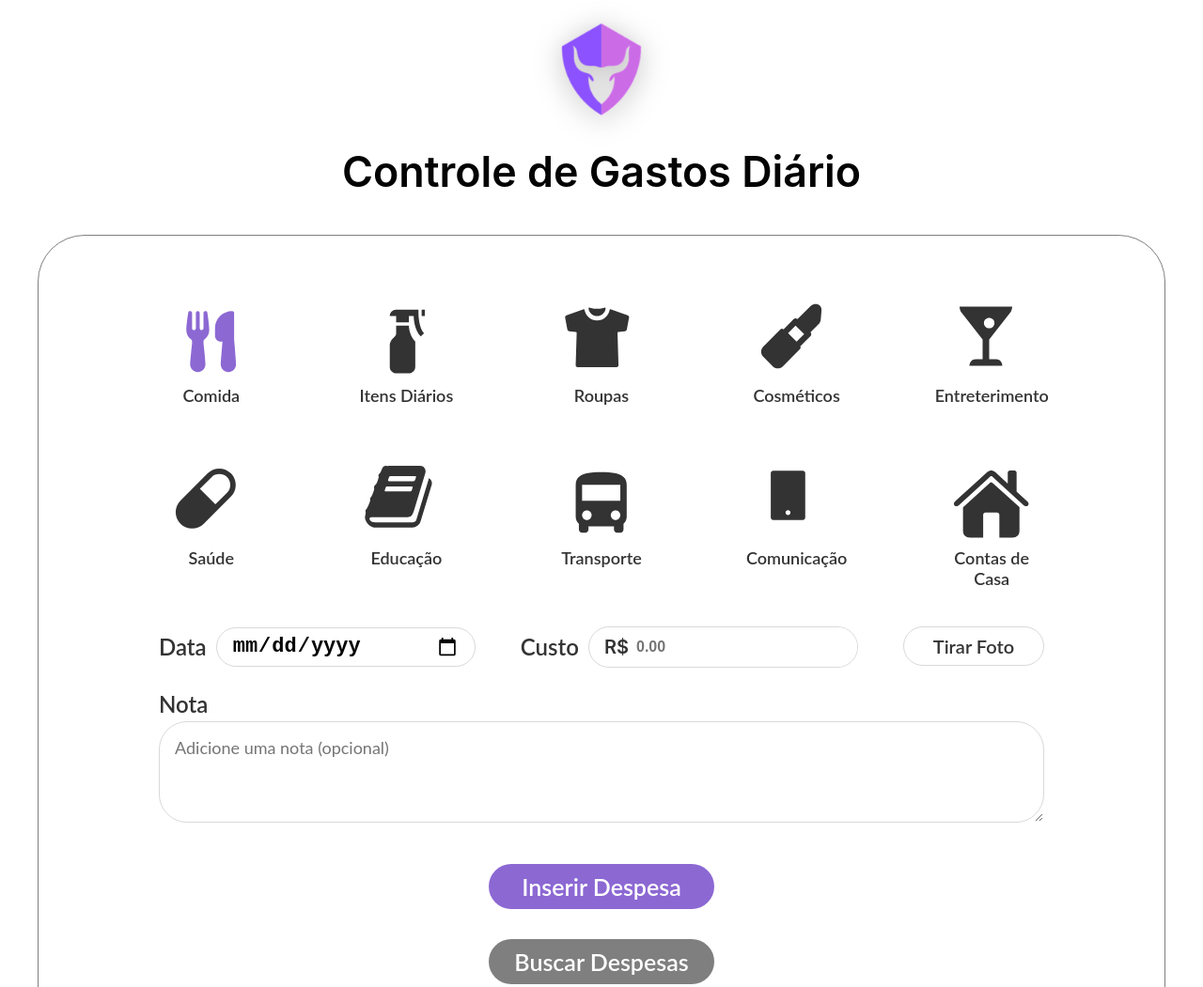
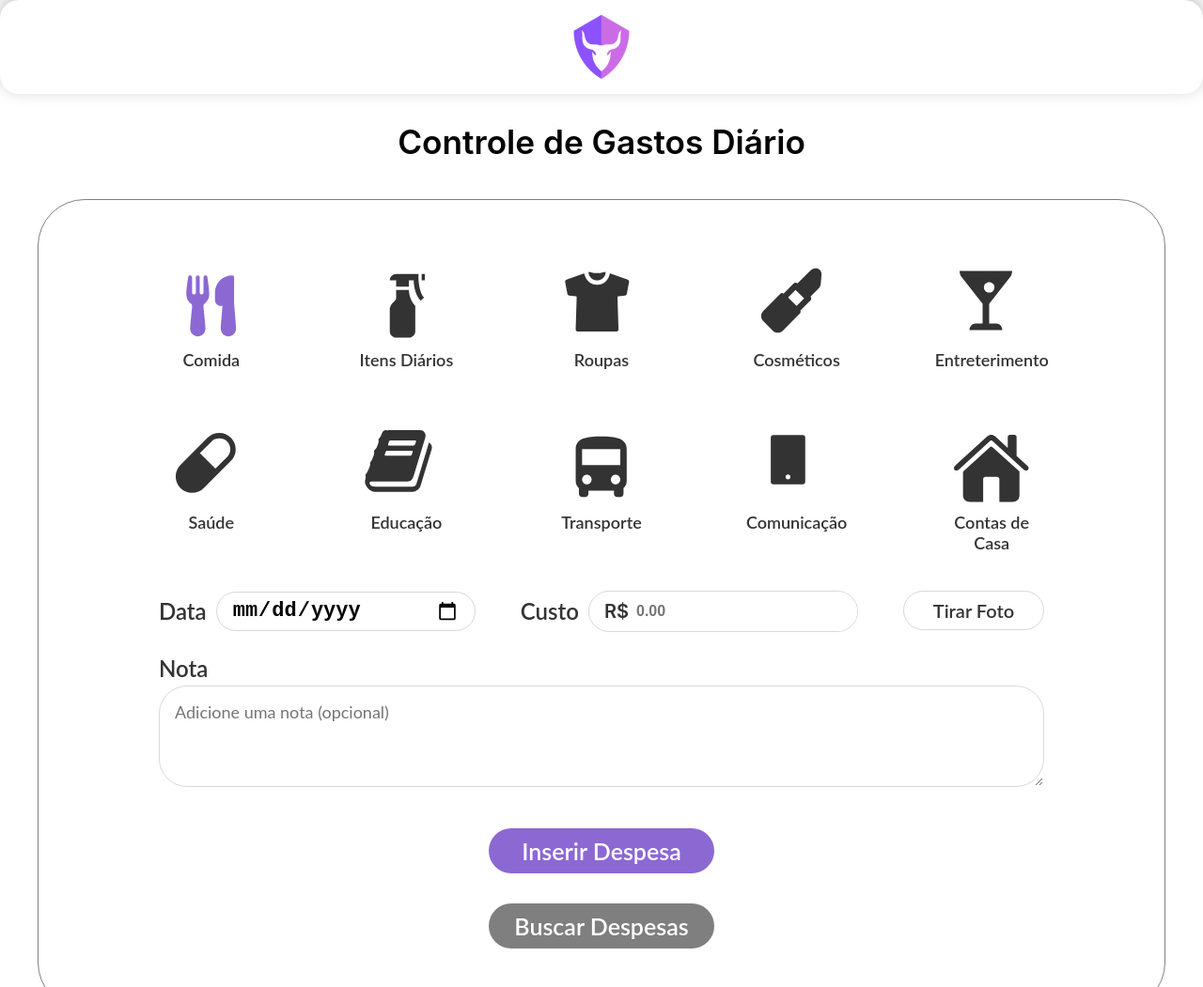
Before and after one commit to shimuzinho/Controle-Gastos, a website built with Vite: page index.html in a window 1280 px wide. Shown: the top 1051 px of the page at 94% size. Built offline with nearby package versions, Linux system fonts and the light colour scheme.

Commit message:
refactor(header): Optimize and enhance header styling

```diff
--- a/css/style.css
+++ b/css/style.css
@@ -16,10 +16,10 @@ body {
     background-color: var(--cor-fundo-branco);
     font-family: var(--fonte-corpo);
     margin: 0;
+    padding: 0;
     display: flex;
     justify-content: center;
     min-height: 100vh;
-    padding: var(--espacamento-padrao) 0;
 }
 
 main {
@@ -36,21 +36,30 @@ main {
 }
 
 .header {
+    top: 0;
     width: 100%;
-    height: auto;
+    height: 100px;
+    background: #FFFFFF;
+    box-shadow: 0px -5px 18px rgba(0, 0, 0, 0.25);
+    border-radius: 20px;
     display: flex;
+    align-items: center;
     justify-content: center;
-    padding-bottom: 2rem;
-    filter: drop-shadow(var(--sombra-card));
+
+}
+
+.logo {
+    width: 70px;
+    height: 70px;
 }
 
 .titulo {
     font-family: var(--fonte-titulo);
     font-weight: 600;
-    font-size: clamp(2rem, 6vw, 2.8rem);
+    font-size: clamp(1.5rem, 4vw, 2.2rem);
     color: var(--cor-texto-principal);
     text-align: center;
-    margin-top: 0;
+    margin-top: 30px;
     margin-bottom: 2.5rem;
 }
 
@@ -99,7 +108,7 @@ main {
     display: none;
 }
 
-.opcao-categoria input:checked + .icone {
+.opcao-categoria input:checked+.icone {
     color: var(--cor-primaria);
 }
 
@@ -187,6 +196,7 @@ main {
     box-shadow: none;
     border-radius: 0 var(--raio-borda-input) var(--raio-borda-input) 0;
 }
+
 .input-custo:focus {
     outline: none;
 }
@@ -206,6 +216,7 @@ main {
     transition: background-color 0.2s;
     white-space: nowrap;
 }
+
 .btn-tirar-foto:hover {
     background-color: #f0f0f0;
 }
@@ -245,6 +256,7 @@ main {
     transition: background-color 0.2s;
     margin-top: 1.25rem;
 }
+
 .btn-inserir-despesa:hover {
     background-color: #7155a8;
 }
```
